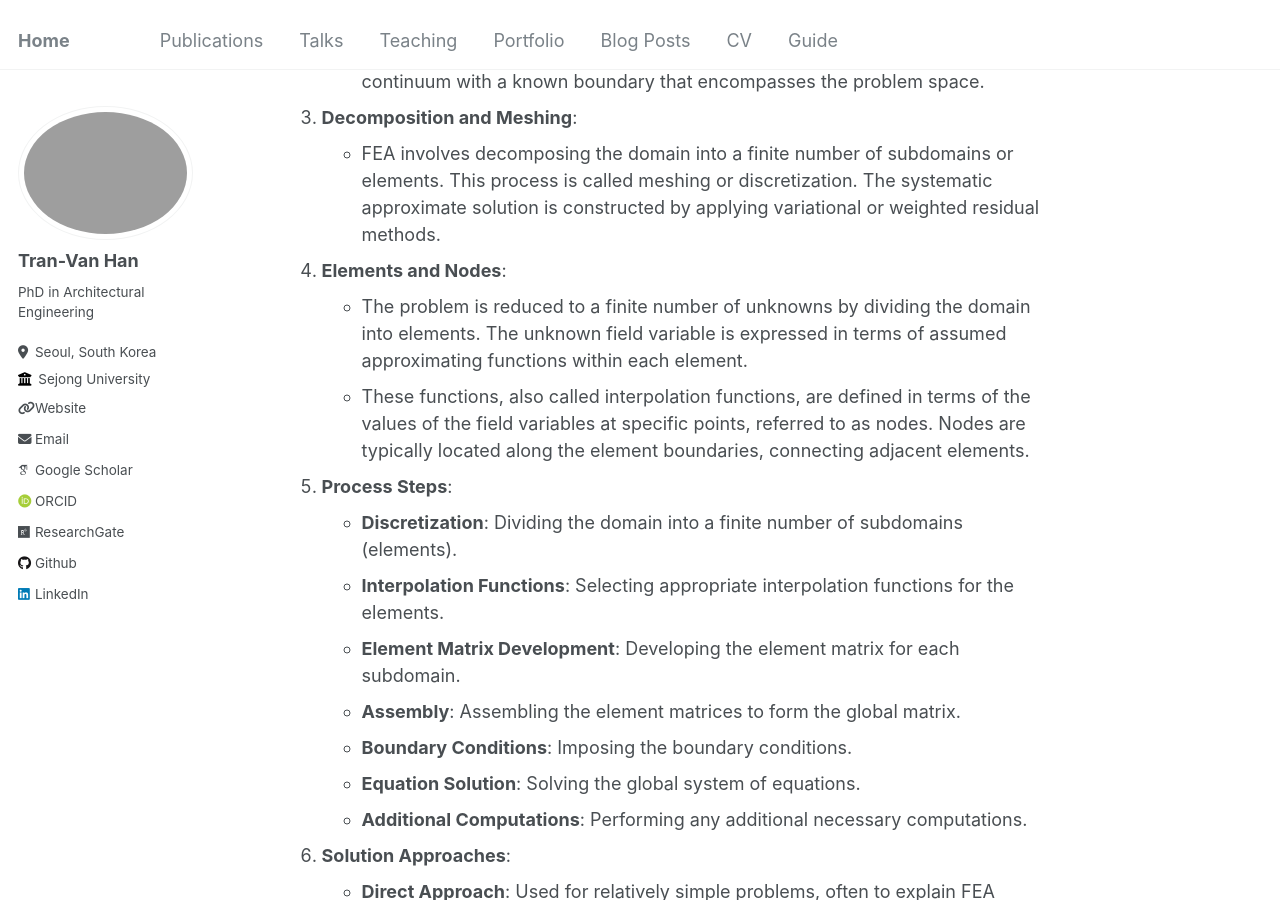
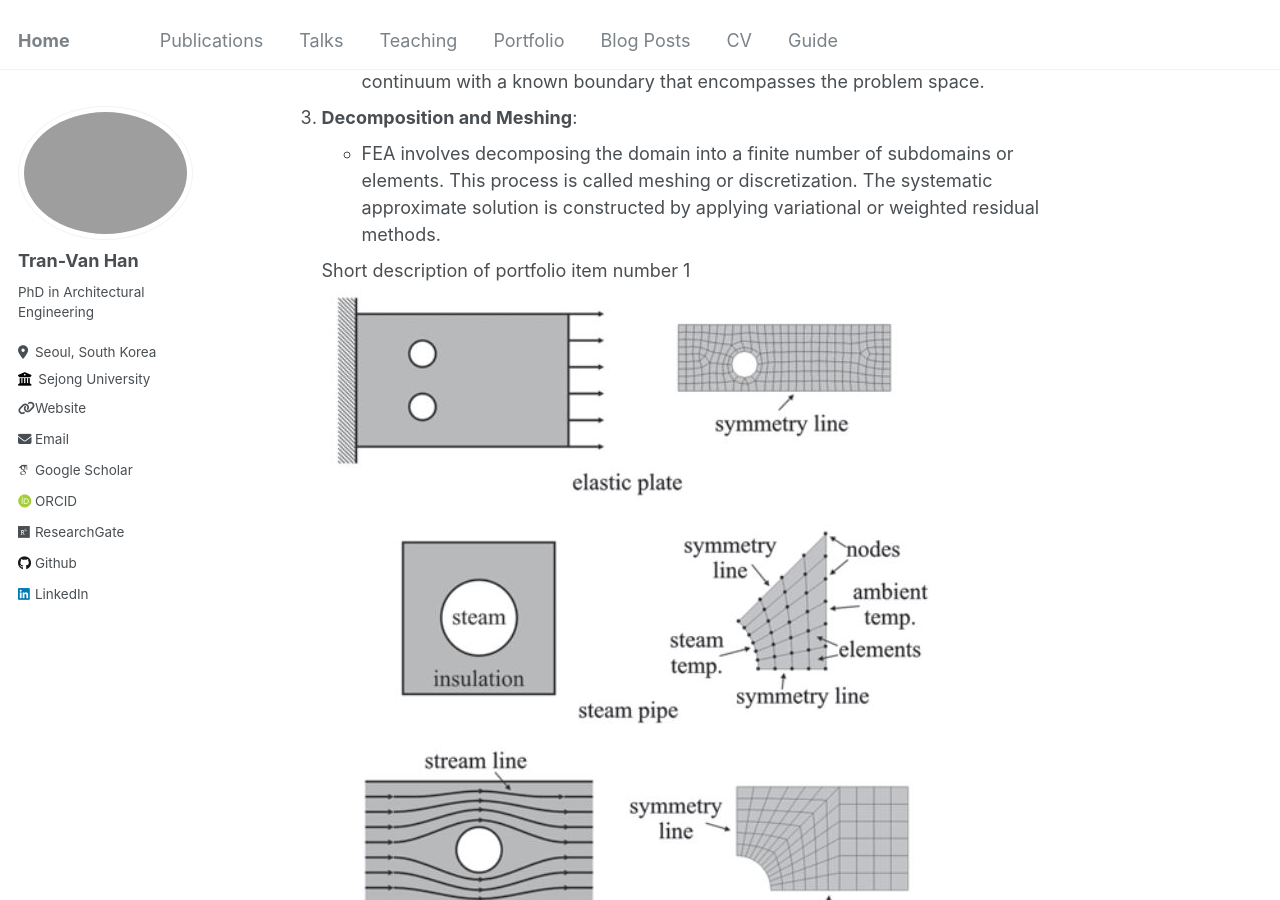
Before and after one commit to tranhan1405/tranhan1405.github.io, a Jekyll site: the page built from _posts/2024-06-21-blog-post-1.md, in a window 1280 px wide and 900 px high, scrolled down 507 px. Built offline with Jekyll 4.4.1, drawn with Linux system fonts in a browser that asks for light colours; some web fonts are replaced.

Commit message:
Update 2024-06-21-blog-post-1.md

```diff
--- a/_posts/2024-06-21-blog-post-1.md
+++ b/_posts/2024-06-21-blog-post-1.md
@@ -19,6 +19,8 @@
 
 3. **Decomposition and Meshing**:
    - FEA involves decomposing the domain into a finite number of subdomains or elements. This process is called meshing or discretization. The systematic approximate solution is constructed by applying variational or weighted residual methods.
+
+    Short description of portfolio item number 1<br/><img src='/images/learn_ls_dyna_with_me/section_1/fig1.1.JPG'>
 
 4. **Elements and Nodes**:
    - The problem is reduced to a finite number of unknowns by dividing the domain into elements. The unknown field variable is expressed in terms of assumed approximating functions within each element.
```
